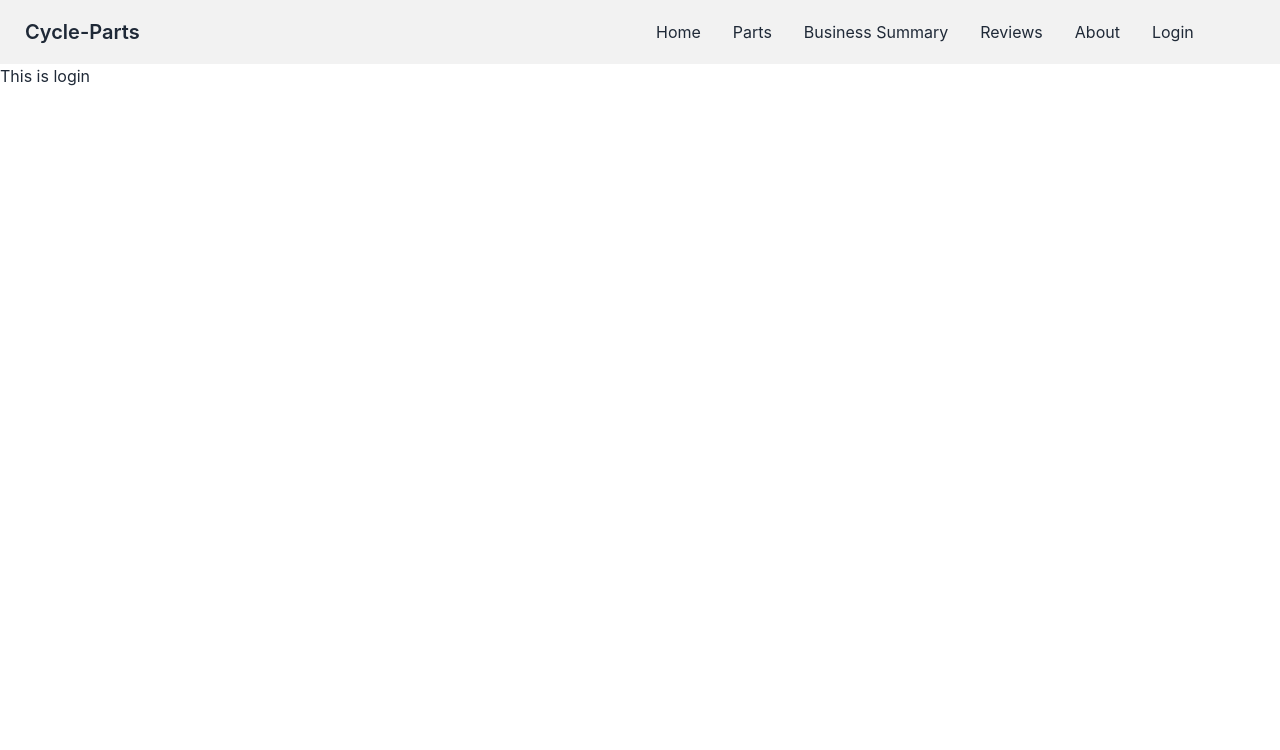
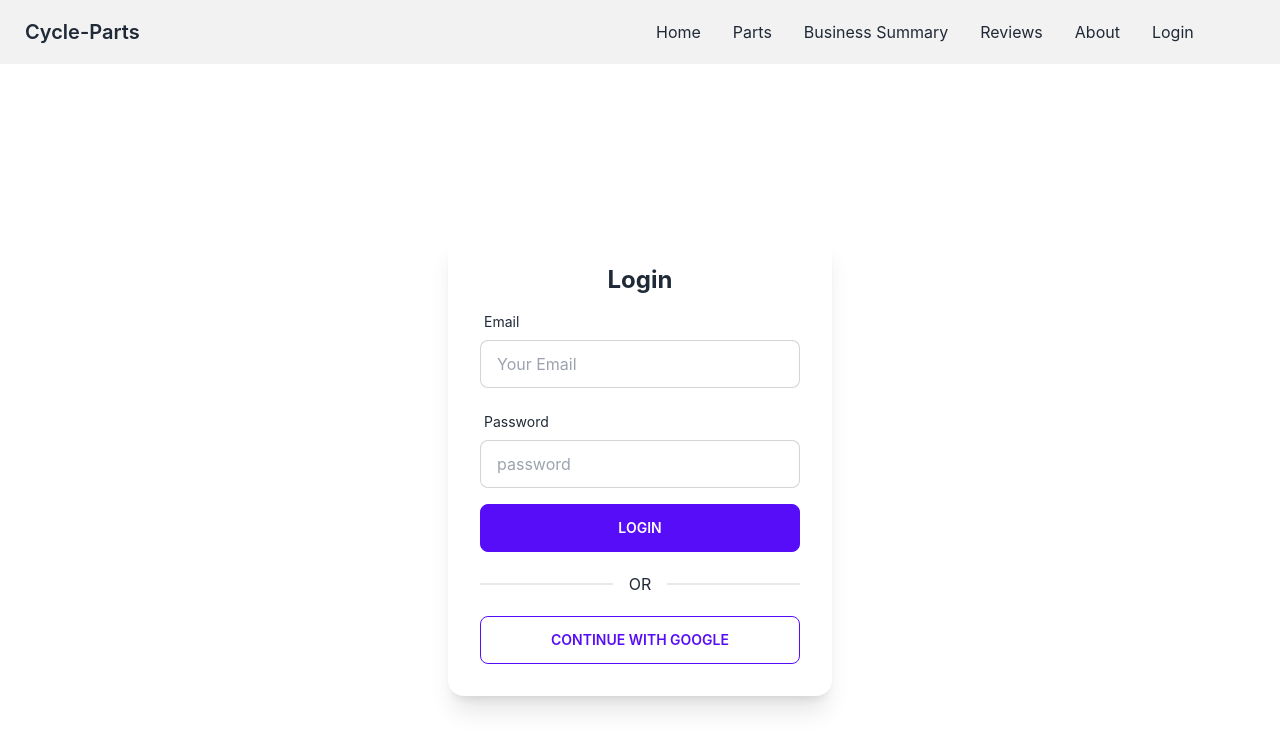
Before and after one commit to Jaman-M/cycle-parts-manufacturer-website-client-side, a React (Create React App) app: page /login in a window 1280 px wide. Shown: the top 750 px of the page. Built offline with nearby package versions, Linux system fonts and the light colour scheme; no server answers.

Commit message:
create login form using React Hook from validation

```diff
--- a/package.json
+++ b/package.json
@@ -9,6 +9,8 @@
     "daisyui": "^2.15.0",
     "react": "^18.1.0",
     "react-dom": "^18.1.0",
+    "react-firebase-hooks": "^5.0.3",
+    "react-hook-form": "^7.31.2",
     "react-router-dom": "^6.3.0",
     "react-scripts": "5.0.1",
     "web-vitals": "^2.1.4"
--- a/src/Pages/Home/BusinessSummary.js
+++ b/src/Pages/Home/BusinessSummary.js
@@ -5,37 +5,37 @@ const BusinessSummary = () => {
         <div className='text-center mb-10'>
             <h2 className='text-primary text-2xl font-bold uppercase'>Business Summary</h2>
             <p className='mb-10'>Try understand our Business </p>
-            <div class="stats stats-vertical lg:stats-horizontal shadow">
+            <div className="stats stats-vertical lg:stats-horizontal shadow">
 
-                <div class="stat">
-                    <div class="stat-figure text-primary">
-                        <svg xmlns="http://www.w3.org/2000/svg" fill="none" viewBox="0 0 24 24" class="inline-block w-8 h-8 stroke-current"><path stroke-linecap="round" stroke-linejoin="round" stroke-width="2" d="M4.318 6.318a4.5 4.5 0 000 6.364L12 20.364l7.682-7.682a4.5 4.5 0 00-6.364-6.364L12 7.636l-1.318-1.318a4.5 4.5 0 00-6.364 0z"></path></svg>
+                <div className="stat">
+                    <div className="stat-figure text-primary">
+                        <svg xmlns="http://www.w3.org/2000/svg" fill="none" viewBox="0 0 24 24" className="inline-block w-8 h-8 stroke-current"><path stroke-linecap="round" stroke-linejoin="round" stroke-width="2" d="M4.318 6.318a4.5 4.5 0 000 6.364L12 20.364l7.682-7.682a4.5 4.5 0 00-6.364-6.364L12 7.636l-1.318-1.318a4.5 4.5 0 00-6.364 0z"></path></svg>
                     </div>
-                    <div class="stat-title">Total Likes</div>
-                    <div class="stat-value text-primary">25.6K</div>
-                    <div class="stat-desc">21% more than last month</div>
+                    <div className="stat-title">Total Likes</div>
+                    <div className="stat-value text-primary">25.6K</div>
+                    <div className="stat-desc">21% more than last month</div>
                 </div>
 
-                <div class="stat">
-                    <div class="stat-figure text-secondary">
-                        <svg xmlns="http://www.w3.org/2000/svg" fill="none" viewBox="0 0 24 24" class="inline-block w-8 h-8 stroke-current"><path stroke-linecap="round" stroke-linejoin="round" stroke-width="2" d="M13 10V3L4 14h7v7l9-11h-7z"></path></svg>
+                <div className="stat">
+                    <div className="stat-figure text-secondary">
+                        <svg xmlns="http://www.w3.org/2000/svg" fill="none" viewBox="0 0 24 24" className="inline-block w-8 h-8 stroke-current"><path stroke-linecap="round" stroke-linejoin="round" stroke-width="2" d="M13 10V3L4 14h7v7l9-11h-7z"></path></svg>
                     </div>
-                    <div class="stat-title">Happy Clients</div>
-                    <div class="stat-value text-secondary">2.6M</div>
-                    <div class="stat-desc">21% more than last month</div>
+                    <div className="stat-title">Happy Clients</div>
+                    <div className="stat-value text-secondary">2.6M</div>
+                    <div className="stat-desc">21% more than last month</div>
                 </div>
 
-                <div class="stat">
-                    <div class="stat-figure text-secondary">
-                        <div class="avatar online">
-                            <div class="w-16 rounded-full">
+                <div className="stat">
+                    <div className="stat-figure text-secondary">
+                        <div className="avatar online">
+                            <div className="w-16 rounded-full">
                                 <img src="https://api.lorem.space/image/face?w=128&h=128" />
                             </div>
                         </div>
                     </div>
-                    <div class="stat-value">86%</div>
-                    <div class="stat-title">Delivery done</div>
-                    <div class="stat-desc text-secondary">31 orders remaining</div>
+                    <div className="stat-value">86%</div>
+                    <div className="stat-title">Delivery done</div>
+                    <div className="stat-desc text-secondary">31 orders remaining</div>
                 </div>
 
             </div>
--- a/src/Pages/Login/Login.js
+++ b/src/Pages/Login/Login.js
@@ -1,9 +1,87 @@
 import React from 'react';
+import { useSignInWithGoogle } from 'react-firebase-hooks/auth';
+import auth from '../../firebase.init';
+import { useForm } from "react-hook-form";
 
 const Login = () => {
+    const [signInWithGoogle, user, loading, error] = useSignInWithGoogle(auth);
+    const { register, formState: { errors }, handleSubmit } = useForm();
+    if (user) {
+        console.log(user);
+    }
+    const onSubmit = data => {
+
+        console.log(data);
+    }
     return (
-        <div>
-            <h2>This is login</h2>
+        <div className='flex justify-center items-center h-screen'>
+            <div className="card w-96 bg-base-100 shadow-xl">
+                <div className="card-body">
+                    <h2 className="text-center text-2xl font-bold">Login</h2>
+
+                    <form onSubmit={handleSubmit(onSubmit)}>
+
+                        <div class="form-control w-full max-w-xs">
+                            <label class="label">
+                                <span class="label-text">Email</span>
+
+                            </label>
+                            <input type="email"
+                            placeholder="Your Email" class="input input-bordered w-full max-w-xs"
+                            {...register("email", {
+                                required: {
+                                    value: true,
+                                    message: "Email is Required"
+                                },
+                                pattern: {
+                                    value: /[a-z0-9]+@[a-z]+\.[a-z]{2,3}/,
+                                    message: 'Provide a valid email'
+                                }
+                            })}
+                            />
+                            <label className="label">
+                                {errors.email?.type === 'required' && <span className="label-text-alt text-red-500">{errors.email.message}</span>}
+                                {errors.email?.type === 'pattern' && <span className="label-text-alt text-red-500">{errors.email.message}</span>}
+
+                            </label>
+                        </div>
+                        <div class="form-control w-full max-w-xs">
+                            <label class="label">
+                                <span class="label-text">Password</span>
+
+                            </label>
+                            <input type="password"
+                            placeholder="password" class="input input-bordered w-full max-w-xs"
+                            {...register("password", {
+                                required: {
+                                    value: true,
+                                    message: "passwrod is Required"
+                                },
+                                minLength: {
+                                    value: 6,
+                                    message: 'Must be 6 characters or longer'
+                                }
+                            })}
+                            />
+                            <label className="label">
+                                {errors.password?.type === 'required' && <span className="label-text-alt text-red-500">{errors.password.message}</span>}
+                                {errors.password?.type === 'minLength' && <span className="label-text-alt text-red-500">{errors.password.message}</span>}
+
+                            </label>
+                        </div>
+
+
+
+                        <input className='btn btn-primary w-full max-w-xs' type="submit" value="Login" />
+                    </form>
+
+                    <div className="divider">OR</div>
+                    <button
+                        onClick={() => signInWithGoogle()}
+                        className="btn btn-outline btn-primary"
+                    >Continue with google</button>
+                </div>
+            </div>
         </div>
     );
 };
--- /dev/null
+++ b/src/firebase.init.js
@@ -0,0 +1,22 @@
+// Import the functions you need from the SDKs you need
+import { initializeApp } from "firebase/app";
+import { getAuth } from "firebase/auth";
+// TODO: Add SDKs for Firebase products that you want to use
+// https://firebase.google.com/docs/web/setup#available-libraries
+
+// Your web app's Firebase configuration
+const firebaseConfig = {
+  apiKey: process.env.REACT_APP_API_KEY,
+  authDomain: process.env.REACT_APP_AUTH_DOMAIN,
+  projectId: process.env.REACT_APP_PROJECT_ID,
+  storageBucket: process.env.REACT_APP_STORAGE_BUCKET,
+  messagingSenderId: process.env.REACT_APP_MESSAGING_SENDER_ID,
+  appId: process.env.REACT_APP_APP_ID,
+};
+
+// Initialize Firebase
+const app = initializeApp(firebaseConfig);
+
+const auth = getAuth(app);
+
+export default auth;
```
Also changed, not shown: 1 other file (tests, documents, lock files or other folders).
